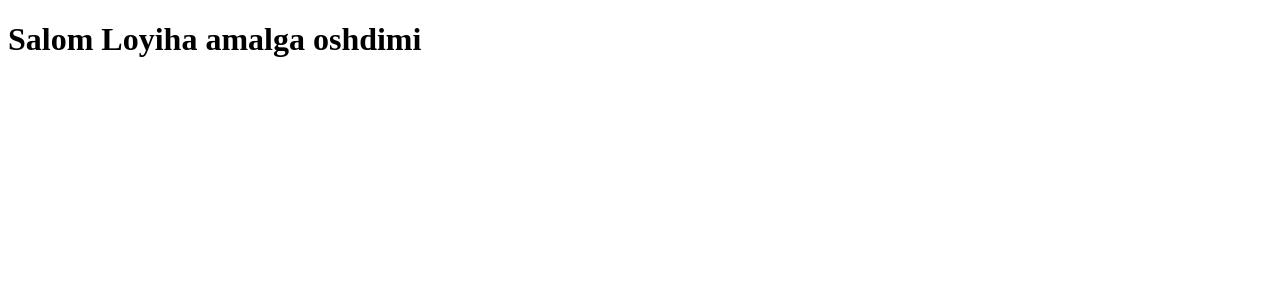
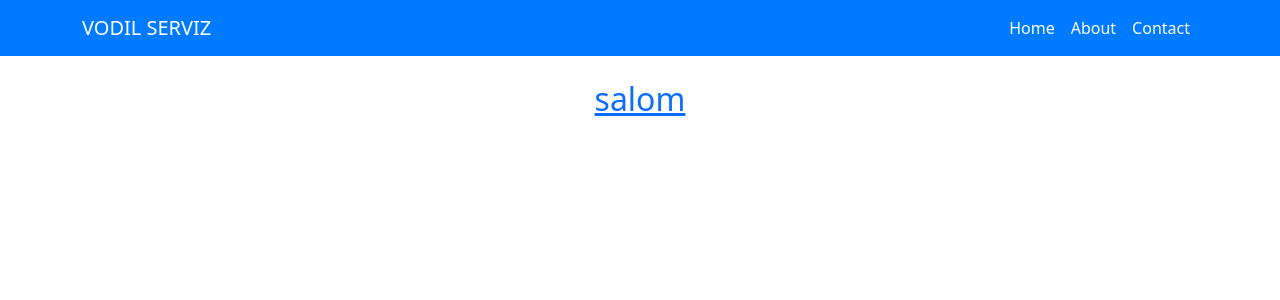
Before and after one commit to Umid0758/Saytqo-yish, a Django app: page / in a window 1280 px wide. Shown: the top 300 px of the page. Run offline with Django 5.2, Linux system fonts and the light colour scheme; data comes from the database, SQL or seed files in the repository; both versions use the stored data as it was after the commit.

Commit message:
asdc
wwda

```diff
--- /dev/null
+++ b/templates/base.html
@@ -0,0 +1,52 @@
+<!DOCTYPE html>
+<html lang="en">
+<head>
+    <meta charset="UTF-8">
+    <meta name="viewport" content="width=device-width, initial-scale=1">
+    <title>Hush kelibsiz</title>
+    <!-- Bootstrap CSS -->
+    <link href="https://cdn.jsdelivr.net/npm/bootstrap@5.3.0/dist/css/bootstrap.min.css" rel="stylesheet">
+    <style>
+        body {
+            background-color: #ffffff;
+        }
+        .navbar {
+            background-color: #007bff;
+        }
+        .navbar-brand, .navbar-nav .nav-link {
+            color: #ffffff !important;
+        }
+    </style>
+</head>
+<body>
+    <nav class="navbar navbar-expand-lg navbar-dark">
+        <div class="container">
+            <a class="navbar-brand" href="{% url 'home' %}">VODIL SERVIZ</a>
+            <button class="navbar-toggler" type="button" data-bs-toggle="collapse" data-bs-target="#navbarNav" aria-controls="navbarNav" aria-expanded="false" aria-label="Toggle navigation">
+                <span class="navbar-toggler-icon"></span>
+            </button>
+            <div class="collapse navbar-collapse" id="navbarNav">
+                <ul class="navbar-nav ms-auto">
+                    <li class="nav-item">
+                        <a class="nav-link" href="#">Home</a>
+                    </li>
+                    <li class="nav-item">
+                        <a class="nav-link" href="#">About</a>
+                    </li>
+                    <li class="nav-item">
+                        <a class="nav-link" href="#">Contact</a>
+                    </li>
+                </ul>
+            </div>
+        </div>
+    </nav>
+    <div class="container mt-4 text-center">
+        <h2>
+            {% block content %}
+            {% endblock content %}
+        </h2>
+    </div>
+    <!-- Bootstrap JS -->
+    <script src="https://cdn.jsdelivr.net/npm/bootstrap@5.3.0/dist/js/bootstrap.bundle.min.js"></script>
+</body>
+</html>
--- a/templates/home.html
+++ b/templates/home.html
@@ -1,10 +1,8 @@
-<!DOCTYPE html>
-<html lang="en">
-<head>
-    <meta charset="UTF-8">
-    <title>Dastur</title>
-</head>
-<body>
-    <h1>Salom Loyiha amalga oshdimi</h1>
-</body>
-</html>
+{% extends 'base.html' %}
+{% block content %}
+{% for post in object_list %}
+    <div class="Su">
+        <h2><a href="">{{post.title}}</a> </h2>
+    </div>
+{% endfor %}
+{% endblock content %}
```
Also changed, not shown: blog/migrations/0001_initial.py (added), db.sqlite3.
